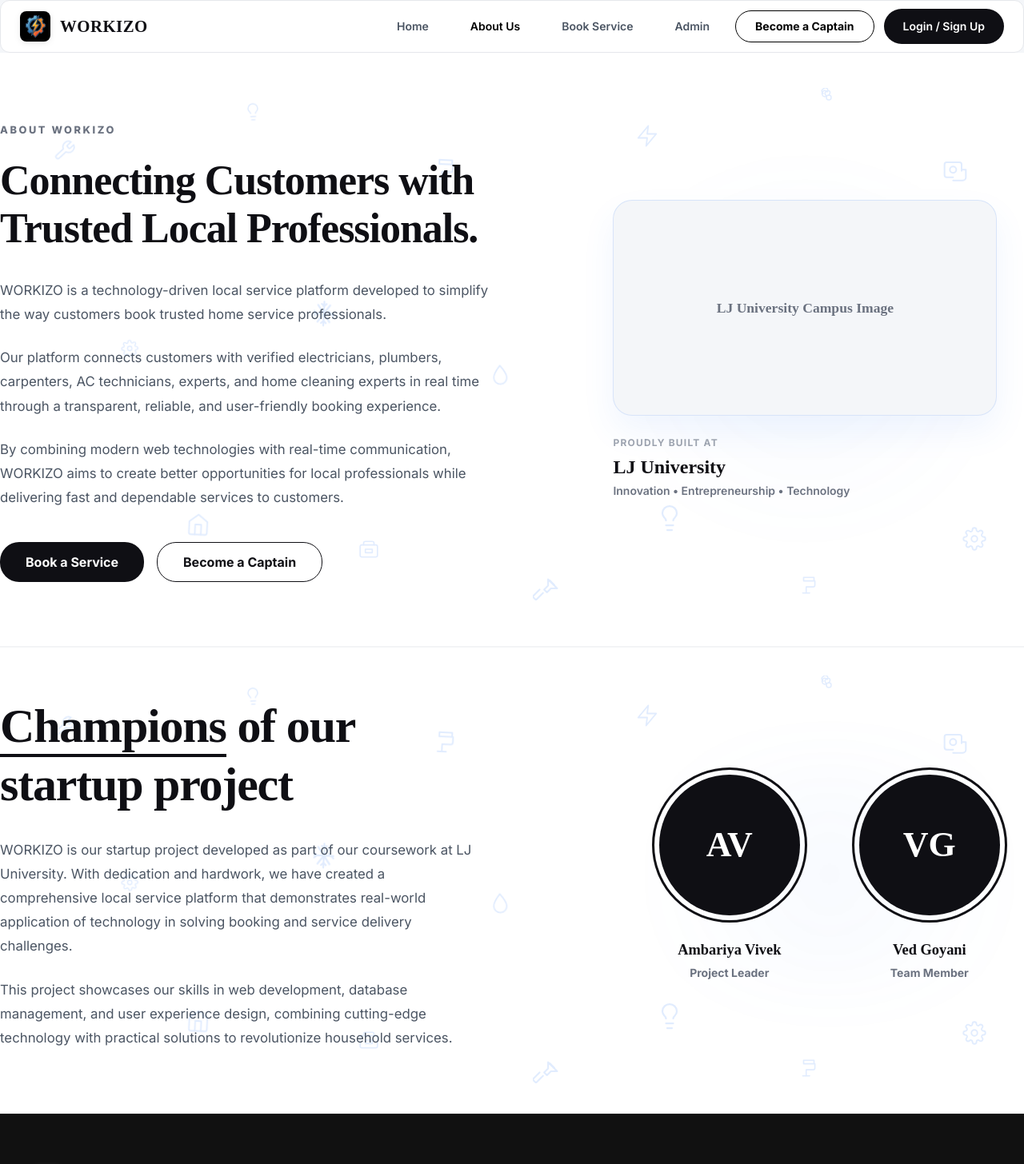
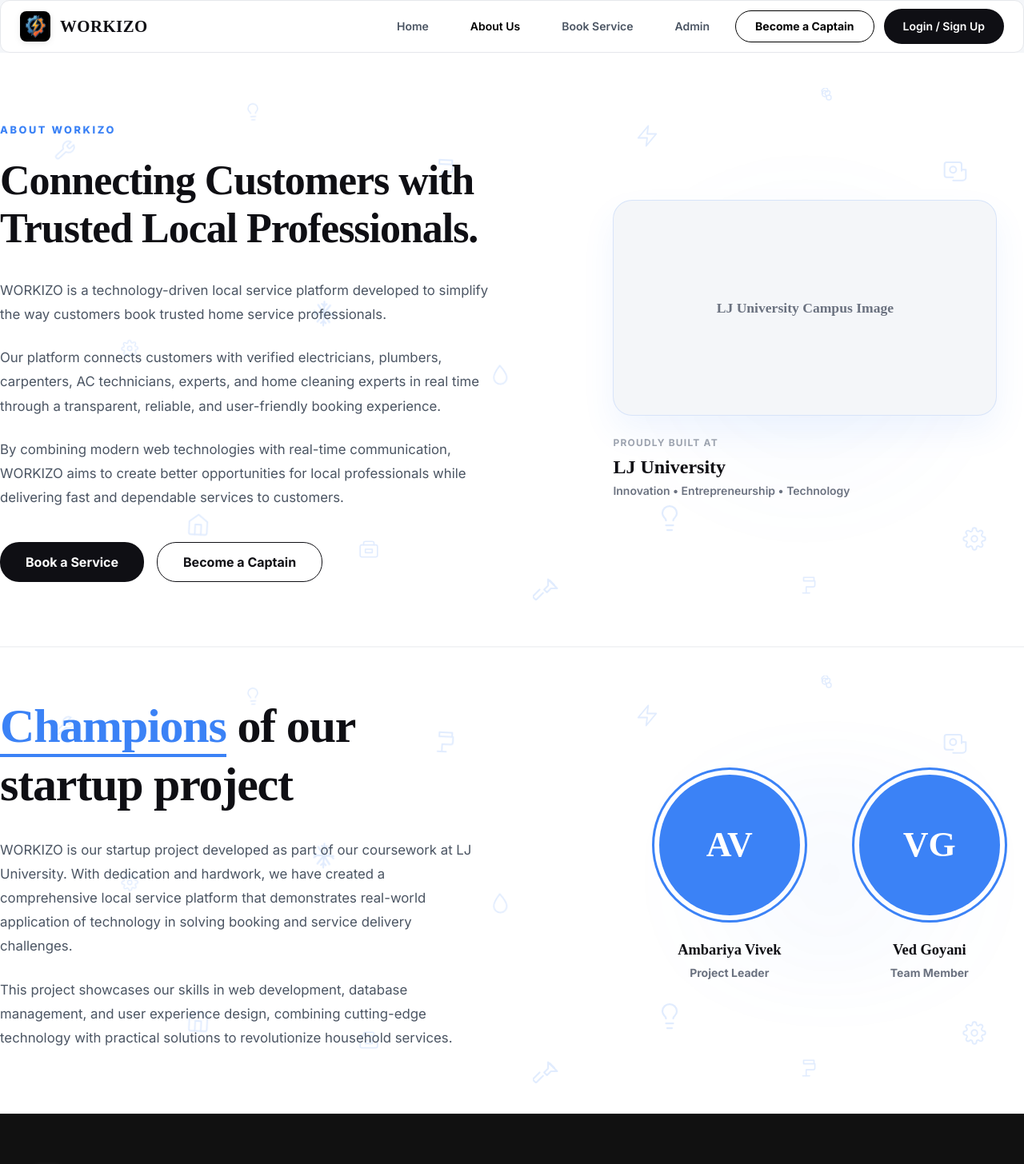
Before and after one commit to VedGoyaniTech/Workizo-A_service_company, a React (Vite) app in the folder frontend/: page /about in a window 1280 px wide. Shown: the top 1456 px of the page at 80% size. Built offline with nearby package versions, Linux system fonts and the light colour scheme; no server answers.

Commit message:
Refine About Us accents to match blue background color theme

```diff
--- a/frontend/src/AboutUs.jsx
+++ b/frontend/src/AboutUs.jsx
@@ -158,7 +158,7 @@
               <Typography
                 variant="overline"
                 sx={{
-                  color: '#6B7280',
+                  color: '#3B82F6',
                   fontWeight: 800,
                   letterSpacing: '0.2em',
                   display: 'block',
@@ -428,6 +428,7 @@
                   sx={{
                     position: 'relative',
                     display: 'inline-block',
+                    color: '#3B82F6',
                     pb: 0.5,
                     '&::after': {
                       content: '""',
@@ -436,7 +437,7 @@
                       left: 0,
                       width: '100%',
                       height: '4px',
-                      bgcolor: '#0F0F14'
+                      bgcolor: '#3B82F6'
                     }
                   }}
                 >
@@ -506,7 +507,7 @@
                   sx={{
                     display: 'inline-block',
                     p: '6px',
-                    border: '3px solid #0F0F14',
+                    border: '3px solid #3B82F6',
                     borderRadius: '50%',
                     mb: 2.5,
                     transition: tokens.transition,
@@ -519,7 +520,7 @@
                     sx={{
                       width: 176,
                       height: 176,
-                      bgcolor: '#0F0F14',
+                      bgcolor: '#3B82F6',
                       color: '#ffffff',
                       fontFamily: 'Outfit',
                       fontSize: '2.75rem',
@@ -560,7 +561,7 @@
                   sx={{
                     display: 'inline-block',
                     p: '6px',
-                    border: '3px solid #0F0F14',
+                    border: '3px solid #3B82F6',
                     borderRadius: '50%',
                     mb: 2.5,
                     transition: tokens.transition,
@@ -573,7 +574,7 @@
                     sx={{
                       width: 176,
                       height: 176,
-                      bgcolor: '#0F0F14',
+                      bgcolor: '#3B82F6',
                       color: '#ffffff',
                       fontFamily: 'Outfit',
                       fontSize: '2.75rem',
```
